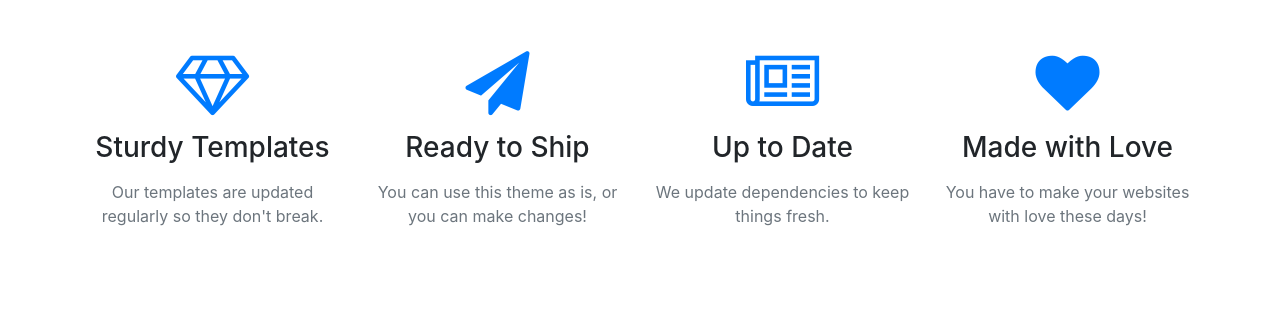
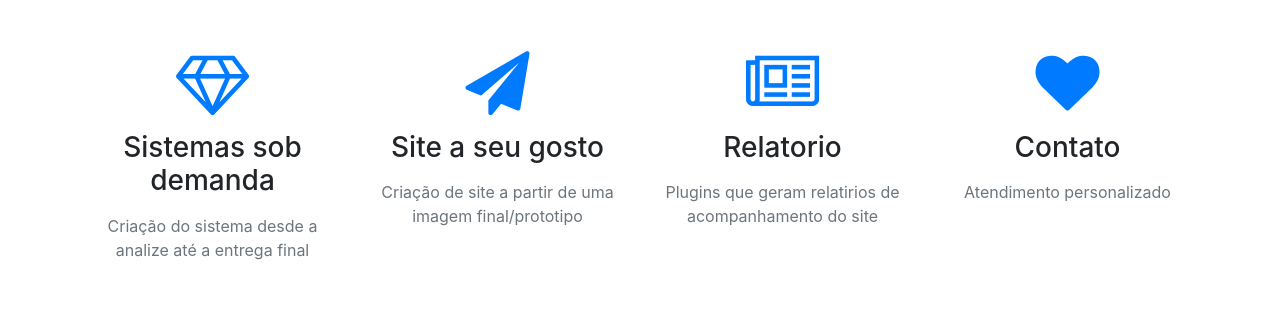
Before and after one commit to paulo-pires/paulo-pires.github.io, a website with bundled scripts: page index.html in a window 1280 px wide. Shown: the part 1490-1824 px from the top of the page. Built offline with nearby package versions, Linux system fonts and the light colour scheme.

Commit message:
Update index.html

```diff
--- a/index.html
+++ b/index.html
@@ -106,29 +106,29 @@
           <div class="col-lg-3 col-md-6 text-center">
             <div class="service-box mt-5 mx-auto">
               <i class="fa fa-4x fa-diamond text-primary mb-3 sr-icons"></i>
-              <h3 class="mb-3">Sturdy Templates</h3>
-              <p class="text-muted mb-0">Our templates are updated regularly so they don't break.</p>
+              <h3 class="mb-3">Sistemas sob demanda</h3>
+              <p class="text-muted mb-0">Criação do sistema desde a analize até a entrega final</p>
             </div>
           </div>
           <div class="col-lg-3 col-md-6 text-center">
             <div class="service-box mt-5 mx-auto">
               <i class="fa fa-4x fa-paper-plane text-primary mb-3 sr-icons"></i>
-              <h3 class="mb-3">Ready to Ship</h3>
-              <p class="text-muted mb-0">You can use this theme as is, or you can make changes!</p>
+              <h3 class="mb-3">Site a seu gosto</h3>
+              <p class="text-muted mb-0">Criação de site a partir de uma imagem final/prototipo</p>
             </div>
           </div>
           <div class="col-lg-3 col-md-6 text-center">
             <div class="service-box mt-5 mx-auto">
               <i class="fa fa-4x fa-newspaper-o text-primary mb-3 sr-icons"></i>
-              <h3 class="mb-3">Up to Date</h3>
-              <p class="text-muted mb-0">We update dependencies to keep things fresh.</p>
+              <h3 class="mb-3">Relatorio</h3>
+              <p class="text-muted mb-0">Plugins que geram relatirios de acompanhamento do site</p>
             </div>
           </div>
           <div class="col-lg-3 col-md-6 text-center">
             <div class="service-box mt-5 mx-auto">
               <i class="fa fa-4x fa-heart text-primary mb-3 sr-icons"></i>
-              <h3 class="mb-3">Made with Love</h3>
-              <p class="text-muted mb-0">You have to make your websites with love these days!</p>
+              <h3 class="mb-3">Contato</h3>
+              <p class="text-muted mb-0">Atendimento personalizado</p>
             </div>
           </div>
         </div>
```
